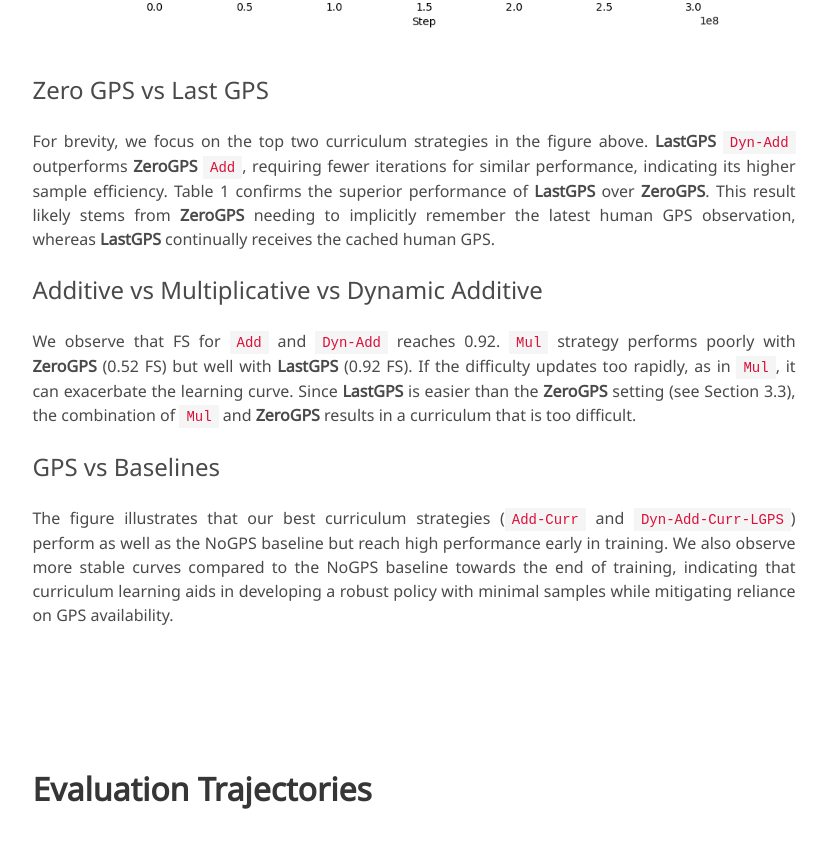
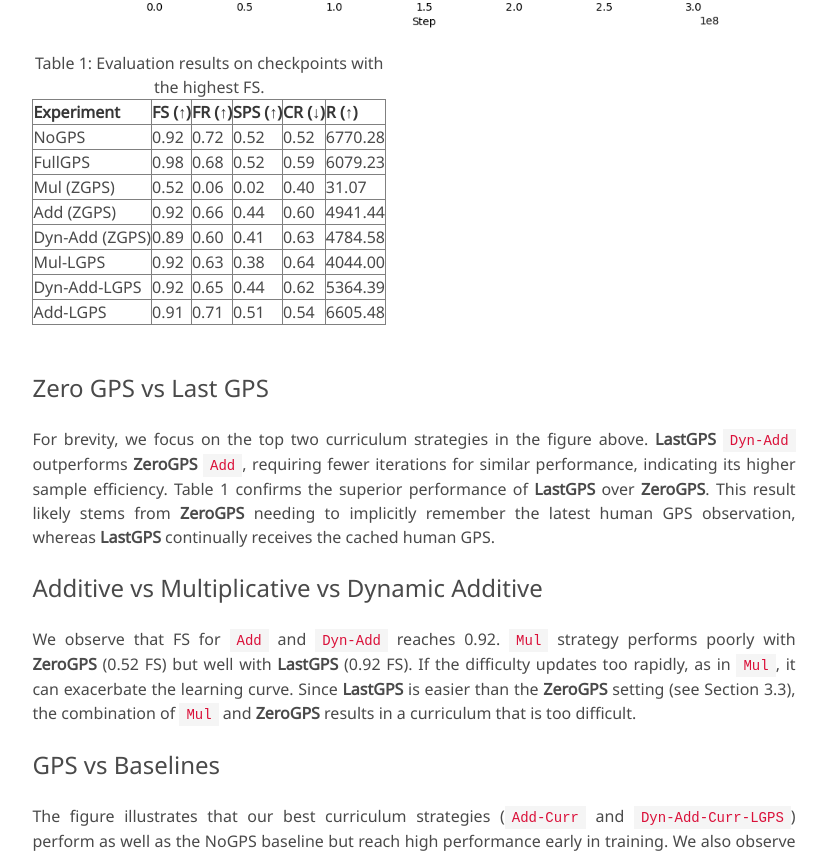
Before and after one commit to gchhablani/socnav-curr, a plain HTML site: page index.html in a window 1280 px wide. Shown: the part 3276-4127 px from the top of the page, without its empty margins (226-1053 px from the left). Drawn offline with nearby package versions, Linux system fonts and the light colour scheme; grey boxes are pictures that could not be loaded; some icons are missing; a web font is replaced by a local one.

Commit message:
Add table

```diff
--- a/index.html
+++ b/index.html
@@ -238,7 +238,7 @@
               finding success (eval FS), its performance is inconsistent. Conversely, FullGPS consistently achieves near-perfect
               performance with a 0.98 eval FS.</p>
             <img src="static/images/fs_plot_eai_workshop.png" alt="Figure 1: Eval FS for best-performing curriculum policies">
-            <!-- <table>
+            <table border="1">
               <caption>Table 1: Evaluation results on checkpoints with the highest FS.</caption>
               <thead>
                 <tr>
@@ -316,7 +316,7 @@
                   <td>6605.48</td>
                 </tr>
               </tbody>
-            </table> -->
+            </table>
             <br><br>
             <h3 class="subtitle is-4">Zero GPS vs Last GPS</h3>
             For brevity, we focus on the top two curriculum strategies in the figure above. <b>LastGPS</b> <code>Dyn-Add</code> outperforms <b>ZeroGPS</b> <code>Add</code>,
```
